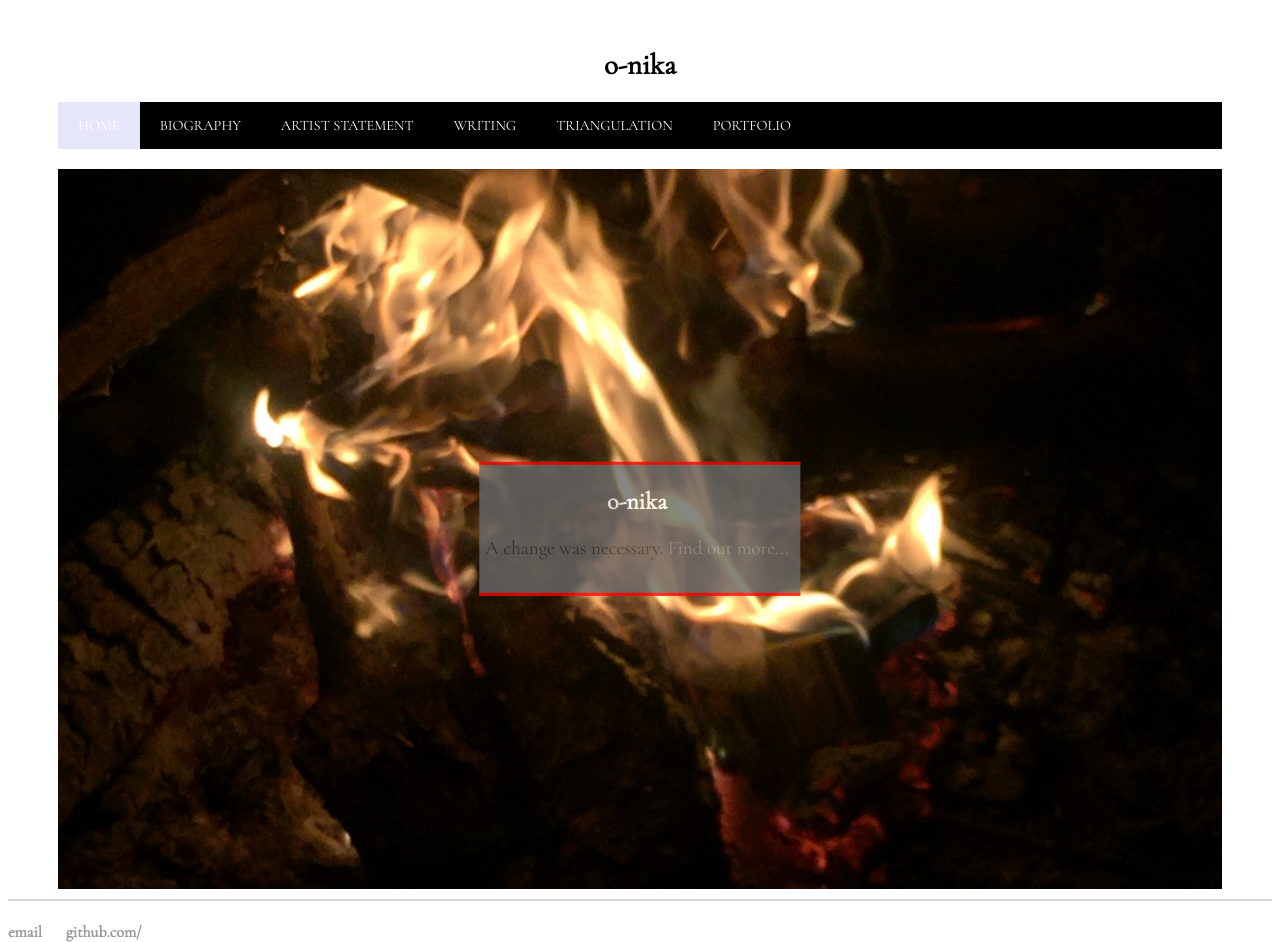
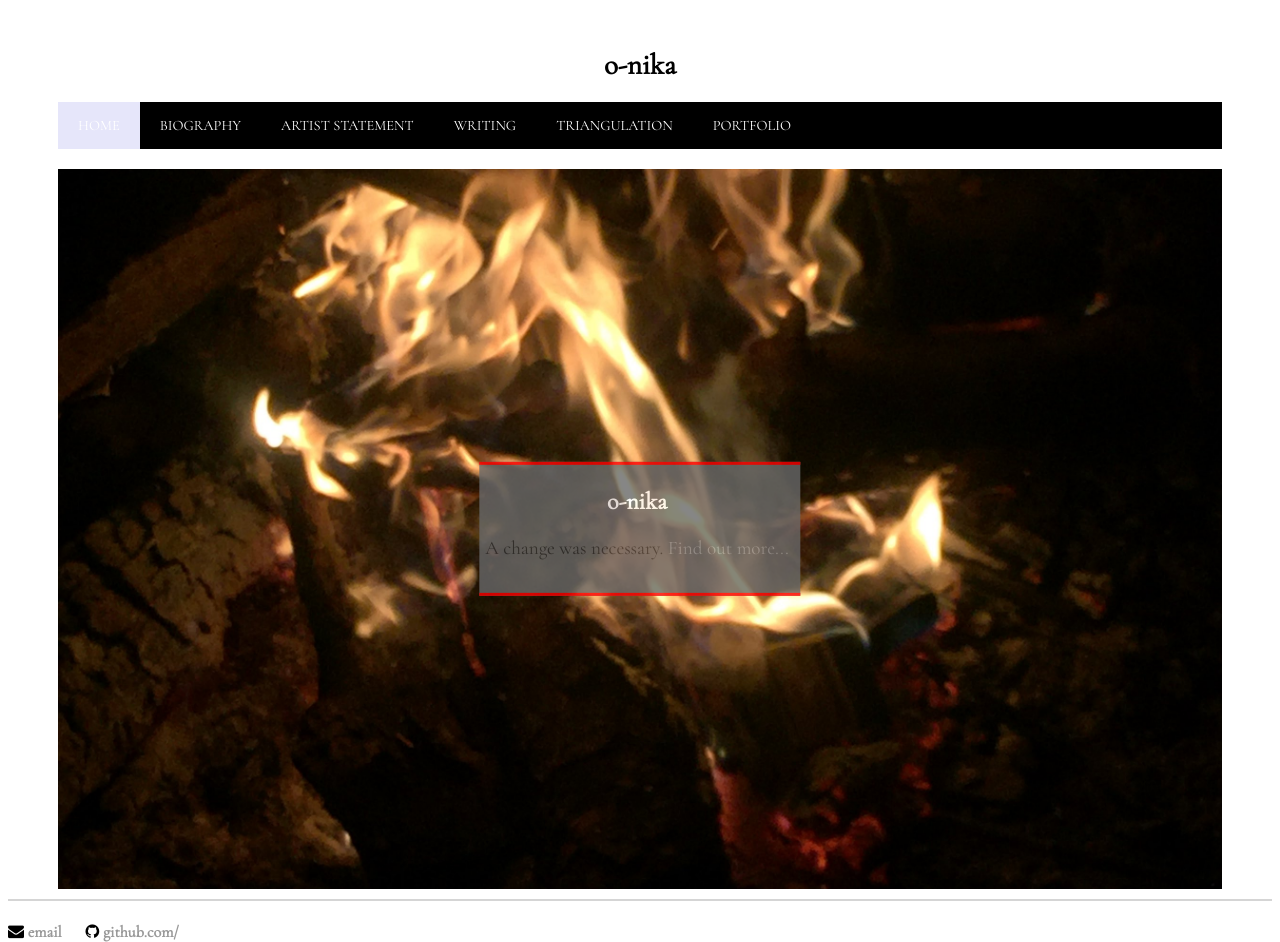
Before and after one commit to nikaroxanne/nikaroxanne.github.io, a Jekyll site: the page built from index.html, in a window 1280 px wide. Built offline with Jekyll 4.4.1, drawn with Linux system fonts in a browser that asks for light colours; some web fonts are replaced.

```diff
--- a/_includes/footer.html
+++ b/_includes/footer.html
@@ -1,6 +1,6 @@
 <footer>
 	<ul>
-	        <li><a href="mailto:nikakw@gmail.com">email</a></li>
-	        <li><a href="https://github.com/nikaroxanne">github.com/{{ github_username }}</a></li>
+	        <li><i class ="fa fa-envelope"></i> <a href="mailto:nikakw@gmail.com">email</a></li>
+	        <li><i class ="fa fa-github"></i> <a href="https://github.com/nikaroxanne">github.com/{{ github_username }}</a></li>
 	</ul>
 </footer>
--- a/_includes/head.html
+++ b/_includes/head.html
@@ -9,5 +9,6 @@
   	<meta name="description" content="Nothing">
   	<link rel="canonical" href="http://localhost:4000/">
   	<link rel="alternate" type="application/rss+xml" title="o-nika" href="/feed.xml">
+	<link rel="stylesheet" href="https://cdnjs.cloudflare.com/ajax/libs/font-awesome/4.7.0/css/font-awesome.min.css">
 	<link href="https://fonts.googleapis.com/css?family=Cormorant+Garamond|Proza+Libre" rel="stylesheet">
 </head>
```
